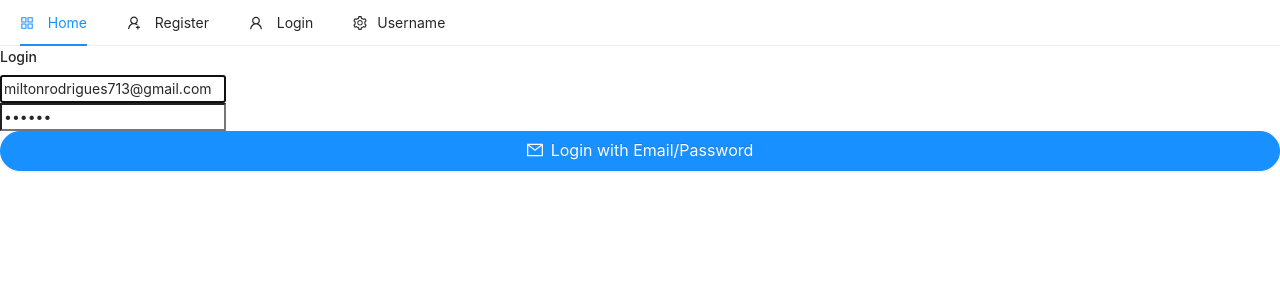
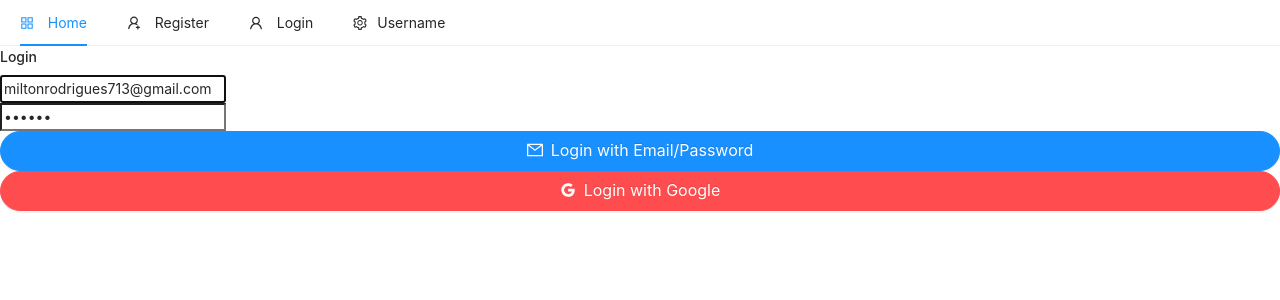
Before and after one commit to Miltonr87/Devils_TechCommerce, a React (Create React App) app: page /login in a window 1280 px wide. Shown: the top 300 px of the page. Built offline with nearby package versions, Linux system fonts and the light colour scheme; no server answers.

Commit message:
Added Login with Google
Tested!

```diff
--- a/src/pages/auth/Login.js
+++ b/src/pages/auth/Login.js
@@ -1,8 +1,9 @@
 import React, { useState } from 'react';
-import { auth } from '../../firebase';
+import { auth, googleAuthProvider } from '../../firebase';
 import { toast } from 'react-toastify';
 import { Button } from 'antd';
-import { MailOutlined } from '@ant-design/icons';
+import { MailOutlined,
+         GoogleOutlined  } from '@ant-design/icons';
 import { useDispatch } from 'react-redux';
 
 
@@ -68,12 +69,45 @@
         )
     }
 
+    const googleLogin = async () => {
+        auth.signInWithPopup(googleAuthProvider)
+        .then(async (result) => {
+
+            const { user } = result;
+            const idTokenResult = await user.getIdTokenResult();
+            dispatch({
+                type: 'LOGGED_IN_USER',
+                payload: {
+                  email: user.email,
+                  token: idTokenResult.token
+                }
+              })
+              history.push('/')
+        })
+        .catch((error) => {
+            console.log(error)
+            toast.error(error.message)
+        })
+    }
     return (
         <div className="container p-5">
             <div className="row">
                 <div className="col-md-6 offset-md-3">
-                    <h4> Login </h4>
+                    { loading ?
+                    <h4 className="text-danger">Loading...</h4>
+                    :
+                    <h4>Login</h4>  }
                     {loginForm()}
+
+                    <Button onClick={googleLogin}
+                        type="danger"
+                        className="mb-3"
+                        block
+                        shape="round"
+                        icon={< GoogleOutlined />}
+                        size="large">
+                        Login with Google
+                    </Button>
                 </div>
             </div>
         </div>
```
